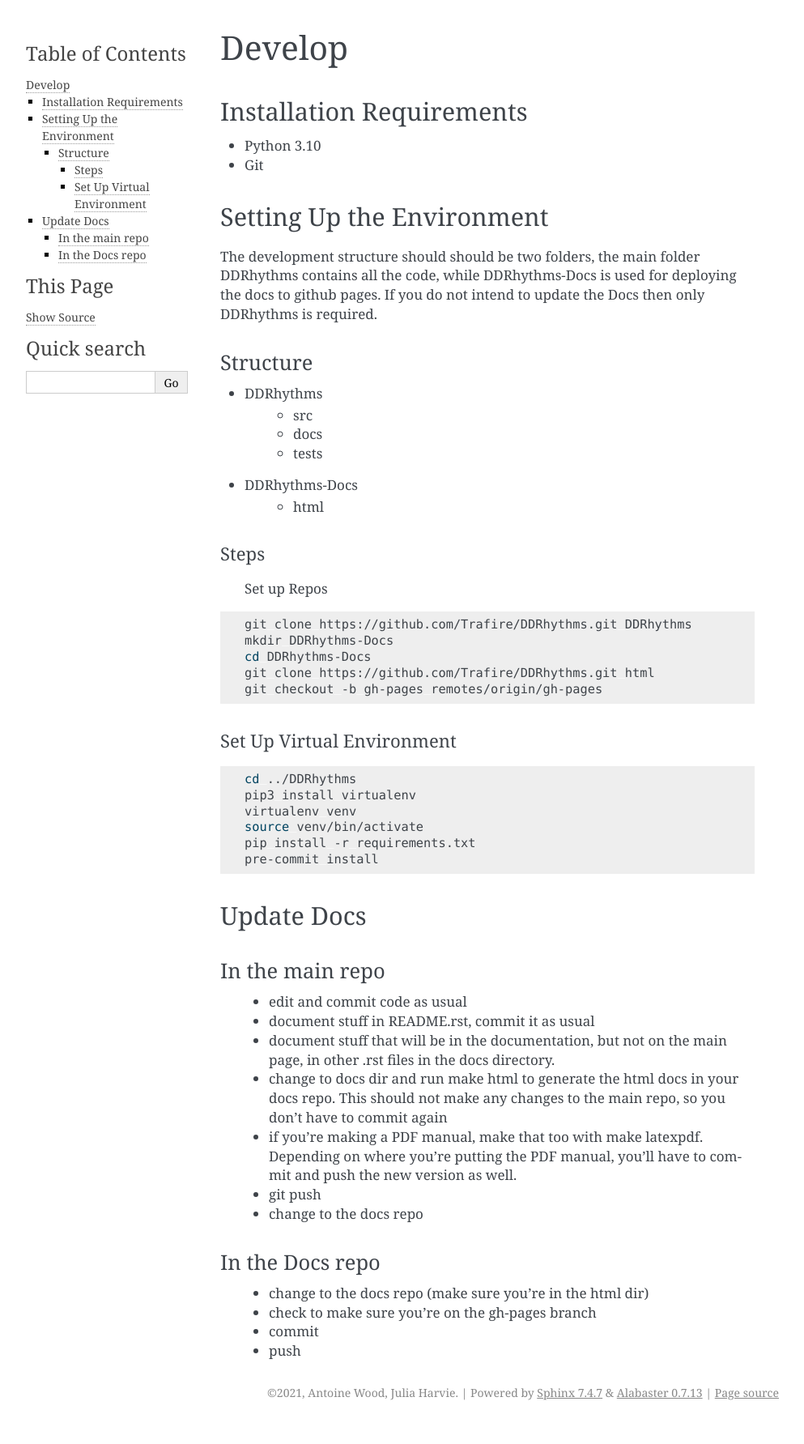
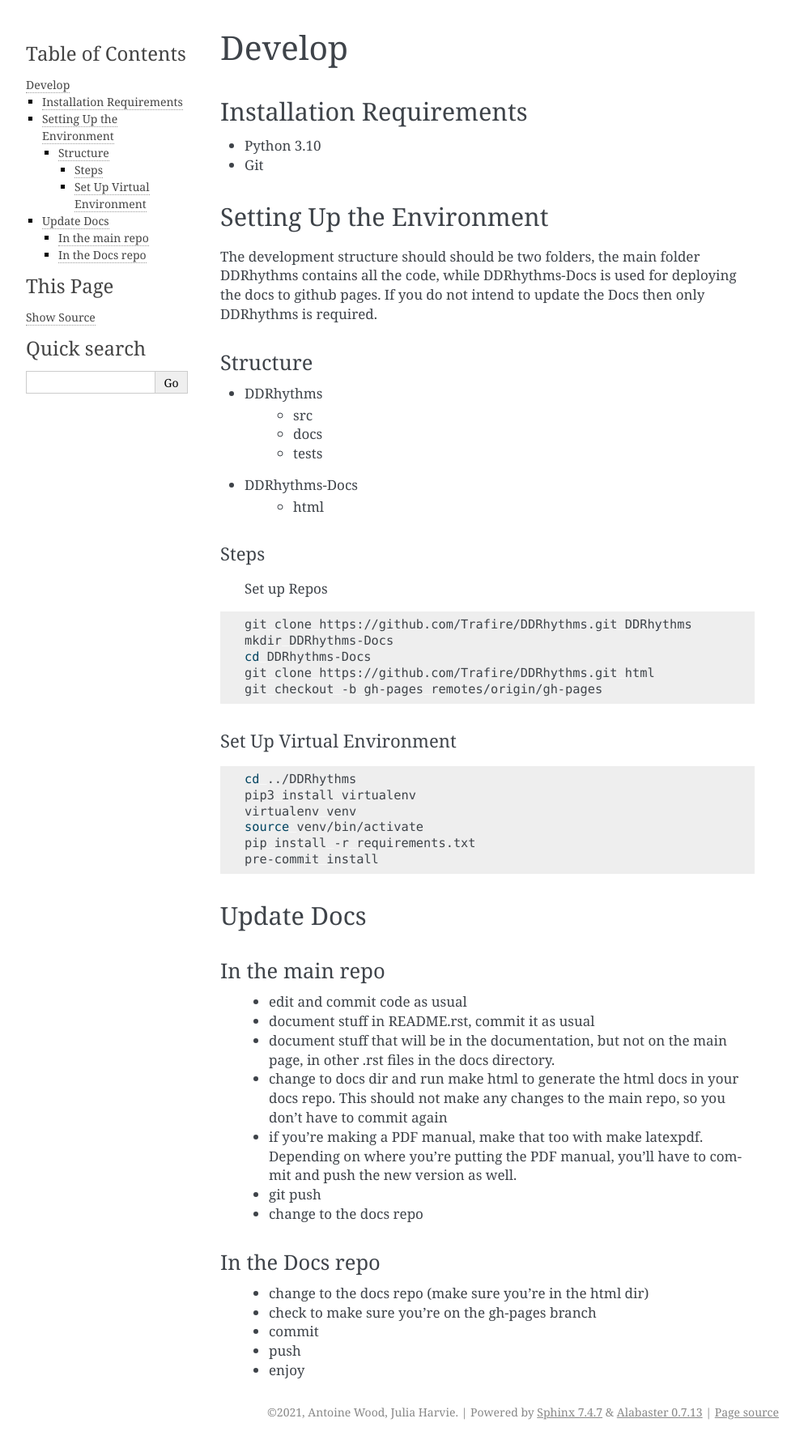
Before and after one commit to Trafire/DDRhythms, a Sphinx documentation site: the page built from docs/source/develop.rst, in a window 1280 px wide. Shown: the whole page at 81% size, without its empty margins (148-1141 px from the left). Built offline with Sphinx 7.4.7, drawn with Linux system fonts in a browser that asks for light colours; pages that are not in the unit, such as notebooks, are missing from menus; before the commit the page ends 1759 px from its top, so only the background shows below that.

Commit message:
add doc update documentation

```diff
--- a/docs/source/develop.rst
+++ b/docs/source/develop.rst
@@ -66,3 +66,4 @@
     - check to make sure you’re on the gh-pages branch
     - commit
     - push
+    - enjoy
```
